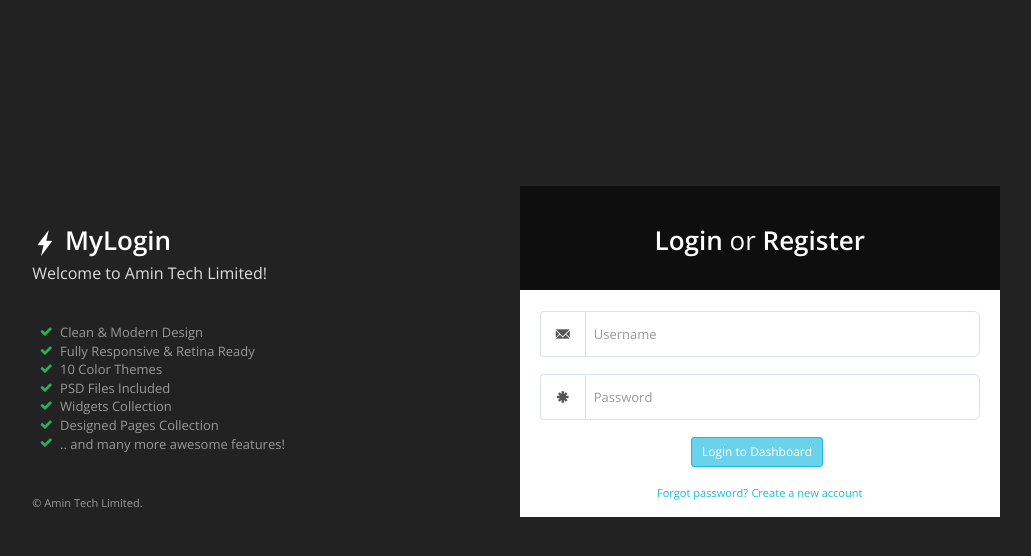
After one commit to mosttoffa/Django--Project-with-CustomAdminPanel-fbv, a Django app: page /login/ in a window 1280 px wide. The commit adds this page. Shown: the top 556 px of the page, without its empty margins (124-1155 px from the left). Run offline with Django 3.2, Linux system fonts and the light colour scheme; some libraries are stand-ins or nearby versions.

Commit message:
Authenticate- Lock Admin Page, Make Login & Logout

```diff
--- /dev/null
+++ b/main/templates/front/login.html
@@ -0,0 +1,251 @@
+{% load staticfiles %}
+
+
+<!DOCTYPE html>
+<!--[if IE 9]>         <html class="no-js lt-ie10" lang="en"> <![endif]-->
+<!--[if gt IE 9]><!--> <html class="no-js" lang="en"> <!--<![endif]-->
+    <head>
+        <meta charset="utf-8">
+
+        <title>Login</title>
+
+        <meta name="description" content="ProUI is a Responsive Bootstrap Admin Template created by pixelcave and published on Themeforest.">
+        <meta name="author" content="pixelcave">
+        <meta name="robots" content="noindex, nofollow">
+        <meta name="viewport" content="width=device-width,initial-scale=1.0,user-scalable=0">
+
+        <!-- Icons -->
+        <!-- The following icons can be replaced with your own, they are used by desktop and mobile browsers -->
+        <link rel="shortcut icon" href="{%static 'back/img/favicon.png'%}">
+        <link rel="apple-touch-icon" href="{%static 'back/img/icon57.png'%}" sizes="57x57">
+        <link rel="apple-touch-icon" href="{%static 'back/img/icon72.png'%}" sizes="72x72">
+        <link rel="apple-touch-icon" href="{%static 'back/img/icon76.png'%}" sizes="76x76">
+        <link rel="apple-touch-icon" href="{%static 'back/img/icon114.png'%}" sizes="114x114">
+        <link rel="apple-touch-icon" href="{%static 'back/img/icon120.png'%}" sizes="120x120">
+        <link rel="apple-touch-icon" href="{%static 'back/img/icon144.png'%}" sizes="144x144">
+        <link rel="apple-touch-icon" href="{%static 'back/img/icon152.png'%}" sizes="152x152">
+        <link rel="apple-touch-icon" href="{%static 'back/img/icon180.png'%}" sizes="180x180">
+        <!-- END Icons -->
+
+        <!-- Stylesheets -->
+        <!-- Bootstrap is included in its original form, unaltered -->
+        <link rel="stylesheet" href="{%static 'back/css/bootstrap.min.css'%}">
+
+        <!-- Related styles of various icon packs and plugins -->
+        <link rel="stylesheet" href="{%static 'back/css/plugins.css'%}">
+
+        <!-- The main stylesheet of this template. All Bootstrap overwrites are defined in here -->
+        <link rel="stylesheet" href="{%static 'back/css/main.css'%}">
+
+        <!-- Include a specific file here from css/themes/ folder to alter the default theme of the template -->
+
+        <!-- The themes stylesheet of this template (for using specific theme color in individual elements - must included last) -->
+        <link rel="stylesheet" href="{%static 'back/css/themes.css'%}">
+        <!-- END Stylesheets -->
+
+        <!-- Modernizr (browser feature detection library) -->
+        <script src="{%static 'back/js/vendor/modernizr.min.js'%}"></script>
+    </head>
+    <body>
+        <!-- Login Alternative Row -->
+        <div class="container">
+            <div class="row">
+                <div class="col-md-5 col-md-offset-1">
+                    <div id="login-alt-container">
+                        <!-- Title -->
+                        <h1 class="push-top-bottom">
+                            <i class="gi gi-flash"></i> <strong>MyLogin</strong><br>
+                            <small>Welcome to Amin Tech Limited!</small>
+                        </h1>
+                        <!-- END Title -->
+
+                        <!-- Key Features -->
+                        <ul class="fa-ul text-muted">
+                            <li><i class="fa fa-check fa-li text-success"></i> Clean &amp; Modern Design</li>
+                            <li><i class="fa fa-check fa-li text-success"></i> Fully Responsive &amp; Retina Ready</li>
+                            <li><i class="fa fa-check fa-li text-success"></i> 10 Color Themes</li>
+                            <li><i class="fa fa-check fa-li text-success"></i> PSD Files Included</li>
+                            <li><i class="fa fa-check fa-li text-success"></i> Widgets Collection</li>
+                            <li><i class="fa fa-check fa-li text-success"></i> Designed Pages Collection</li>
+                            <li><i class="fa fa-check fa-li text-success"></i> .. and many more awesome features!</li>
+                        </ul>
+                        <!-- END Key Features -->
+
+                        <!-- Footer -->
+                        <footer class="text-muted push-top-bottom">
+                            <small> &copy; Amin Tech Limited.</small>
+                        </footer>
+                        <!-- END Footer -->
+                    </div>
+                </div>
+                <div class="col-md-5">
+                    <!-- Login Container -->
+                    <div id="login-container">
+                        <!-- Login Title -->
+                        <div class="login-title text-center">
+                            <h1><strong>Login</strong> or <strong>Register</strong></h1>
+                        </div>
+                        <!-- END Login Title -->
+
+                        <!-- Login Block -->
+                        <div class="block push-bit">
+                            <!-- Login Form -->
+
+                            <form action="{% url 'my_login' %}" method="post" id="form-login" class="form-horizontal">
+
+                                {% csrf_token %}
+
+                                <div class="form-group">
+                                    <div class="col-xs-12">
+                                        <div class="input-group">
+                                            <span class="input-group-addon"><i class="gi gi-envelope"></i></span>
+                                            <input type="text" id="username" name="username" class="form-control input-lg" placeholder="Username">
+                                        </div>
+                                    </div>
+                                </div>
+                                <div class="form-group">
+                                    <div class="col-xs-12">
+                                        <div class="input-group">
+                                            <span class="input-group-addon"><i class="gi gi-asterisk"></i></span>
+                                            <input type="password" id="password" name="password" class="form-control input-lg" placeholder="Password">
+                                        </div>
+                                    </div>
+                                </div>
+                                <div class="form-group form-actions">
+
+                                    <div class="col-xs-8 text-right">
+                                        <button type="submit" class="btn btn-sm btn-primary"> Login to Dashboard</button>
+                                    </div>
+                                </div>
+                                <div class="form-group">
+                                    <div class="col-xs-12 text-center">
+                                        <a href="javascript:void(0)" id="link-reminder-login"><small>Forgot password?</small></a>
+                                        <a href="javascript:void(0)" id="link-register-login"><small>Create a new account</small></a>
+                                    </div>
+                                </div>
+                            </form>
+                            <!-- END Login Form -->
+
+                            <!-- Reminder Form -->
+                            <form action="login_alt.html#reminder" method="post" id="form-reminder" class="form-horizontal display-none">
+                                <div class="form-group">
+                                    <div class="col-xs-12">
+                                        <div class="input-group">
+                                            <span class="input-group-addon"><i class="gi gi-envelope"></i></span>
+                                            <input type="text" id="reminder-email" name="reminder-email" class="form-control input-lg" placeholder="Email">
+                                        </div>
+                                    </div>
+                                </div>
+                                <div class="form-group form-actions">
+                                    <div class="col-xs-12 text-right">
+                                        <button type="submit" class="btn btn-sm btn-primary"> Reset Password</button>
+                                    </div>
+                                </div>
+                                <div class="form-group">
+                                    <div class="col-xs-12 text-center">
+                                        <small>Did you remember your password?</small> <a href="javascript:void(0)" id="link-reminder"><small>Login</small></a>
+                                    </div>
+                                </div>
+                            </form>
+                            <!-- END Reminder Form -->
+
+                            <!-- Register Form -->
+                            <form action="login_alt.html#register" method="post" id="form-register" class="form-horizontal display-none">
+                                <div class="form-group">
+                                    <div class="col-xs-6">
+                                        <div class="input-group">
+                                            <span class="input-group-addon"><i class="gi gi-user"></i></span>
+                                            <input type="text" id="register-firstname" name="register-firstname" class="form-control input-lg" placeholder="Firstname">
+                                        </div>
+                                    </div>
+                                    <div class="col-xs-6">
+                                        <input type="text" id="register-lastname" name="register-lastname" class="form-control input-lg" placeholder="Lastname">
+                                    </div>
+                                </div>
+                                <div class="form-group">
+                                    <div class="col-xs-12">
+                                        <div class="input-group">
+                                            <span class="input-group-addon"><i class="gi gi-envelope"></i></span>
+                                            <input type="text" id="register-email" name="register-email" class="form-control input-lg" placeholder="Email">
+                                        </div>
+                                    </div>
+                                </div>
+                                <div class="form-group">
+                                    <div class="col-xs-12">
+                                        <div class="input-group">
+                                            <span class="input-group-addon"><i class="gi gi-asterisk"></i></span>
+                                            <input type="password" id="register-password" name="register-password" class="form-control input-lg" placeholder="Password">
+                                        </div>
+                                    </div>
+                                </div>
+                                <div class="form-group">
+                                    <div class="col-xs-12">
+                                        <div class="input-group">
+                                            <span class="input-group-addon"><i class="gi gi-asterisk"></i></span>
+                                            <input type="password" id="register-password-verify" name="register-password-verify" class="form-control input-lg" placeholder="Verify Password">
+                                        </div>
+                                    </div>
+                                </div>
+                                <div class="form-group form-actions">
+                                    <div class="col-xs-6">
+                                        <a href="#modal-terms" data-toggle="modal" class="register-terms">Terms</a>
+                                        <label class="switch switch-primary" data-toggle="tooltip" title="Agree to the terms">
+                                            <input type="checkbox" id="register-terms" name="register-terms">
+                                            <span></span>
+                                        </label>
+                                    </div>
+                                    <div class="col-xs-6 text-right">
+                                        <button type="submit" class="btn btn-sm btn-success"><i class="fa fa-plus"></i> Register Account</button>
+                                    </div>
+                                </div>
+                                <div class="form-group">
+                                    <div class="col-xs-12 text-center">
+                                        <small>Do you have an account?</small> <a href="javascript:void(0)" id="link-register"><small>Login</small></a>
+                                    </div>
+                                </div>
+                            </form>
+                            <!-- END Register Form -->
+                        </div>
+                        <!-- END Login Block -->
+                    </div>
+                    <!-- END Login Container -->
+                </div>
+            </div>
+        </div>
+        <!-- END Login Alternative Row -->
+
+        <!-- Modal Terms -->
+        <div id="modal-terms" class="modal" tabindex="-1" role="dialog" aria-hidden="true">
+            <div class="modal-dialog">
+                <div class="modal-content">
+                    <div class="modal-header">
+                        <button type="button" class="close" data-dismiss="modal" aria-hidden="true">&times;</button>
+                        <h4 class="modal-title">Terms &amp; Conditions</h4>
+                    </div>
+                    <div class="modal-body">
+                        <h4>Title</h4>
+                        <p>Donec lacinia venenatis metus at bibendum? In hac habitasse platea dictumst. Proin ac nibh rutrum lectus rhoncus eleifend. Sed porttitor pretium venenatis. Suspendisse potenti. Aliquam quis ligula elit. Aliquam at orci ac neque semper dictum. Sed tincidunt scelerisque ligula, et facilisis nulla hendrerit non. Suspendisse potenti. Pellentesque non accumsan orci. Praesent at lacinia dolor. Lorem ipsum dolor sit amet, consectetur adipiscing elit.</p>
+                        <p>Donec lacinia venenatis metus at bibendum? In hac habitasse platea dictumst. Proin ac nibh rutrum lectus rhoncus eleifend. Sed porttitor pretium venenatis. Suspendisse potenti. Aliquam quis ligula elit. Aliquam at orci ac neque semper dictum. Sed tincidunt scelerisque ligula, et facilisis nulla hendrerit non. Suspendisse potenti. Pellentesque non accumsan orci. Praesent at lacinia dolor. Lorem ipsum dolor sit amet, consectetur adipiscing elit.</p>
+                        <h4>Title</h4>
+                        <p>Donec lacinia venenatis metus at bibendum? In hac habitasse platea dictumst. Proin ac nibh rutrum lectus rhoncus eleifend. Sed porttitor pretium venenatis. Suspendisse potenti. Aliquam quis ligula elit. Aliquam at orci ac neque semper dictum. Sed tincidunt scelerisque ligula, et facilisis nulla hendrerit non. Suspendisse potenti. Pellentesque non accumsan orci. Praesent at lacinia dolor. Lorem ipsum dolor sit amet, consectetur adipiscing elit.</p>
+                        <p>Donec lacinia venenatis metus at bibendum? In hac habitasse platea dictumst. Proin ac nibh rutrum lectus rhoncus eleifend. Sed porttitor pretium venenatis. Suspendisse potenti. Aliquam quis ligula elit. Aliquam at orci ac neque semper dictum. Sed tincidunt scelerisque ligula, et facilisis nulla hendrerit non. Suspendisse potenti. Pellentesque non accumsan orci. Praesent at lacinia dolor. Lorem ipsum dolor sit amet, consectetur adipiscing elit.</p>
+                        <h4>Title</h4>
+                        <p>Donec lacinia venenatis metus at bibendum? In hac habitasse platea dictumst. Proin ac nibh rutrum lectus rhoncus eleifend. Sed porttitor pretium venenatis. Suspendisse potenti. Aliquam quis ligula elit. Aliquam at orci ac neque semper dictum. Sed tincidunt scelerisque ligula, et facilisis nulla hendrerit non. Suspendisse potenti. Pellentesque non accumsan orci. Praesent at lacinia dolor. Lorem ipsum dolor sit amet, consectetur adipiscing elit.</p>
+                        <p>Donec lacinia venenatis metus at bibendum? In hac habitasse platea dictumst. Proin ac nibh rutrum lectus rhoncus eleifend. Sed porttitor pretium venenatis. Suspendisse potenti. Aliquam quis ligula elit. Aliquam at orci ac neque semper dictum. Sed tincidunt scelerisque ligula, et facilisis nulla hendrerit non. Suspendisse potenti. Pellentesque non accumsan orci. Praesent at lacinia dolor. Lorem ipsum dolor sit amet, consectetur adipiscing elit.</p>
+                    </div>
+                </div>
+            </div>
+        </div>
+        <!-- END Modal Terms -->
+
+        <!-- jQuery, Bootstrap.js, jQuery plugins and Custom JS code -->
+        <script src="{%static 'back/js/vendor/jquery.min.js'%}"></script>
+        <script src="{%static 'back/js/vendor/bootstrap.min.js'%}"></script>
+        <script src="{%static 'back/js/plugins.js'%}"></script>
+        <script src="{%static 'back/js/app.js'%}"></script>
+
+        <!-- Load and execute javascript code used only in this page -->
+        <script src="{%static 'back/js/pages/login.js'%}"></script>
+        <script>$(function(){ Login.init(); });</script>
+    </body>
+</html>
--- a/main/templates/front/master.html
+++ b/main/templates/front/master.html
@@ -1,4 +1,5 @@
 {% load staticfiles %}
+
 
 <!DOCTYPE html>
 <html lang="en">
@@ -54,7 +55,7 @@
         </ul>
       </nav><!-- .nav-menu -->
 
-      <a href="/" class="get-started-btn scrollto">Log In</a>
+      <a href="/login" class="get-started-btn scrollto">LogIn</a>
 
     </div>
   </header><!-- End Header -->
--- a/main/urls.py
+++ b/main/urls.py
@@ -4,10 +4,11 @@ from . import views
 urlpatterns = [
 
     url(r'^$', views.home, name='home'),
+    url(r'^panel/$', views.panel, name='panel'),
+    url(r'^login/$', views.my_login, name='my_login'),
+    url(r'^logout/$', views.my_logout, name='my_logout'),
     url(r'^contact/$', views.contact, name='contact'),
     url(r'^product/$', views.product, name='product'),
     url(r'^product_detail/$', views.product_detail, name='product_detail'),
-    url(r'^panel/$', views.panel, name='panel'),
-
 
 ]
--- a/main/views.py
+++ b/main/views.py
@@ -1,6 +1,6 @@
 from django.shortcuts import render, get_object_or_404, redirect
 from .models import Main
-
+from django.contrib.auth import authenticate, login, logout
 
 # Create your views here.
 
@@ -12,11 +12,46 @@ def home(request):
     return render(request, 'front/home.html', {'sitename':sitename})
 
 
+
+def panel(request):
+
+    #Login check start
+    if not request.user.is_authenticated:
+        return redirect('my_login')
+    #Login check end
+
+    return render(request, 'back/home.html')
+
+
+def my_login(request):
+
+    #Login authentication
+    if request.method == 'POST':
+        utxt = request.POST.get('username')
+        ptxt = request.POST.get('password')
+              #user authentic
+        if utxt != "" and ptxt !="":
+            user = authenticate(username=utxt, password=ptxt)
+                #user does't exixt
+            if user != None:
+                login(request,user)
+                return redirect('panel')
+
+    return render(request, 'front/login.html')
+
+def my_logout(request):
+
+    logout(request)
+
+    return redirect('my_login')
+
+
+
 def contact(request):
 
-    sitename = "Amin Tech Ltd | Contact"
+    # sitename = "Amin Tech Ltd | Contact"
 
-    return render(request, 'front/contact.html', {'sitename':sitename})
+    return render(request, 'front/contact.html')
 
 
 def product(request):
@@ -31,9 +66,3 @@ def product_detail(request):
     sitename = "Amin Tech Ltd | Product Details"
 
     return render(request, 'front/product_detail.html', {'sitename':sitename})
-
-
-def panel(request):
-
-
-        return render(request, 'back/home.html')
```
Also changed, not shown: main/templates/back/master.html (+8 -1 lines), db.sqlite3.
